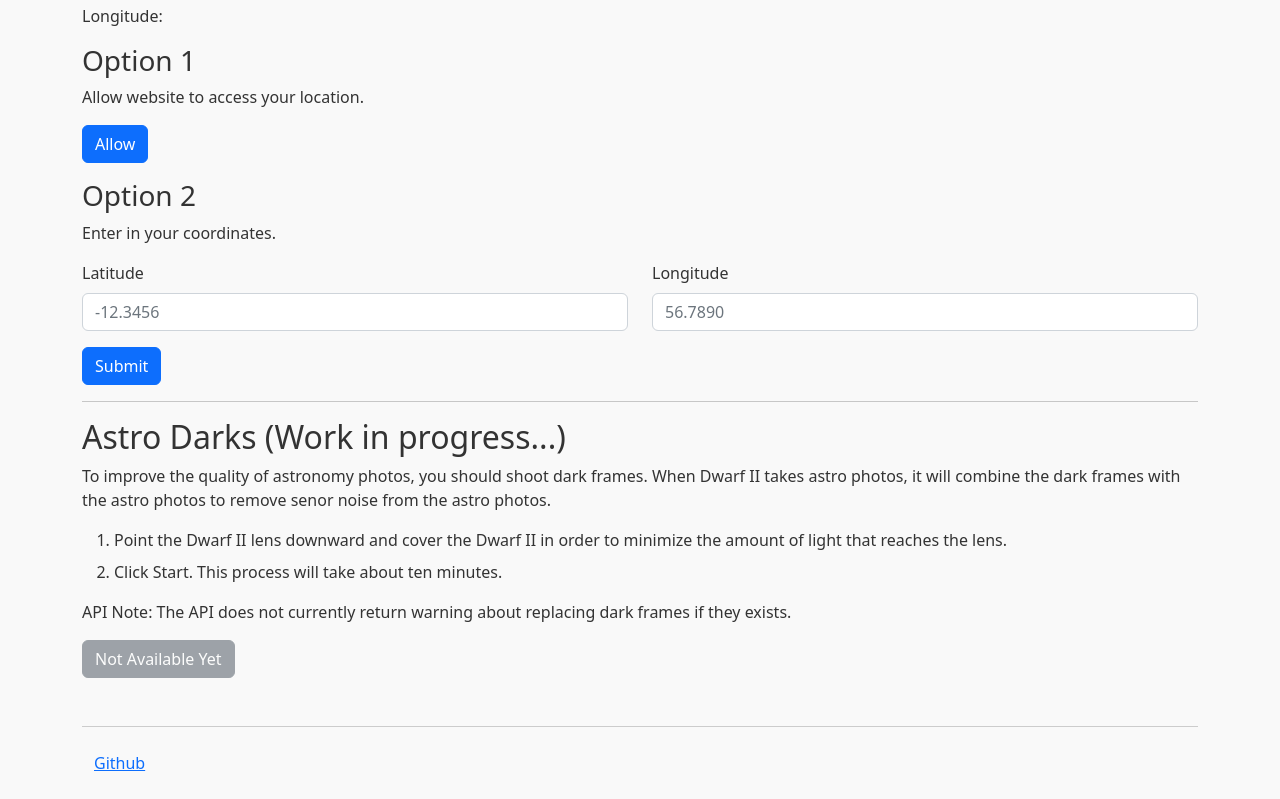
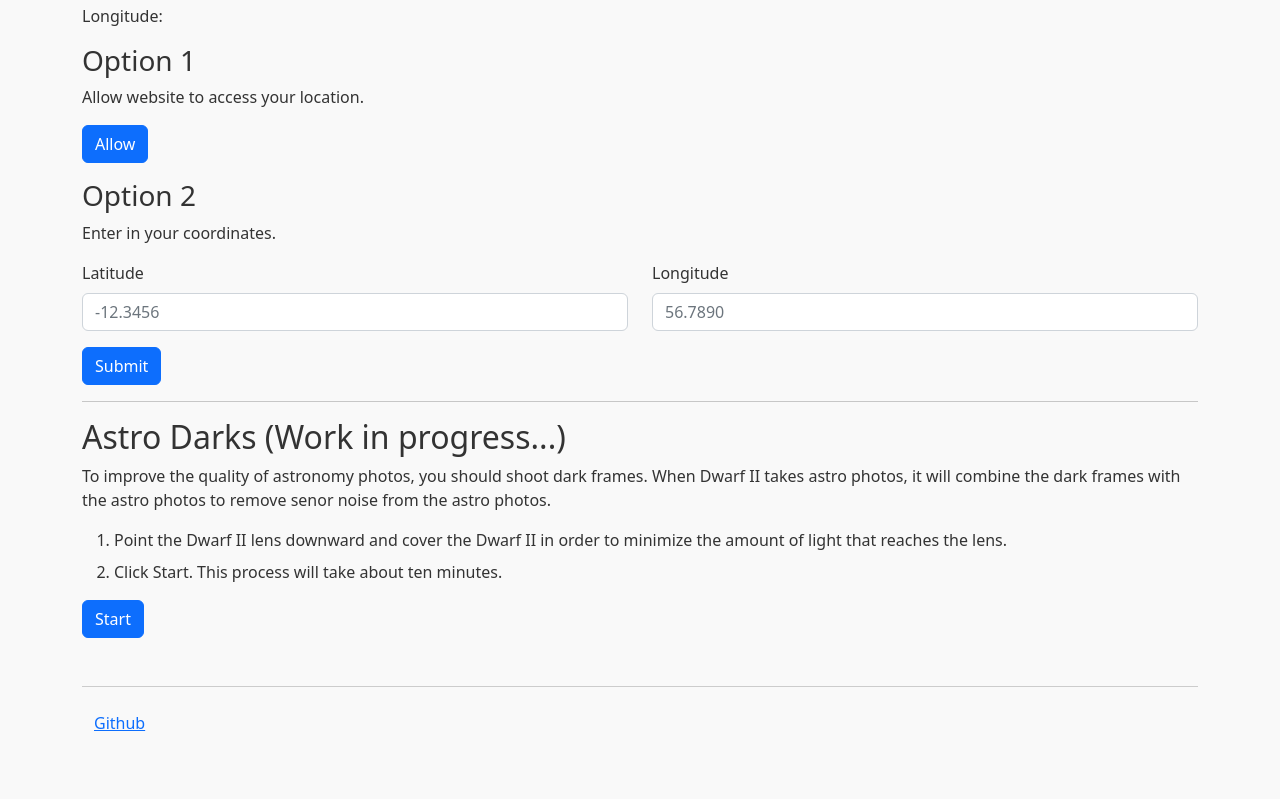
Before and after one commit to DwarfTelescopeUsers/DwarfApp_js, a Next.js app: page /setup-scope in a window 1280 px wide. Shown: the part 480-1279 px from the top of the page. After the commit the page ends 1239 px from the top, so only its background shows below. Built offline with nearby package versions, Linux system fonts and the light colour scheme; no server answers.

Commit message:
< AstroDarks> - remove disable from button

```diff
--- a/src/components/AstroDarks.tsx
+++ b/src/components/AstroDarks.tsx
@@ -50,16 +50,8 @@ export default function AstroDarks() {
         </li>
       </ol>
 
-      <p>
-        API Note: The API does not currently return warning about replacing dark
-        frames if they exists.
-      </p>
-      <button
-        className="btn btn-secondary"
-        disabled
-        onClick={takeAstroDarksHandler}
-      >
-        Not Available Yet
+      <button className="btn btn-primary" onClick={takeAstroDarksHandler}>
+        Start
       </button>
     </div>
   );
```
